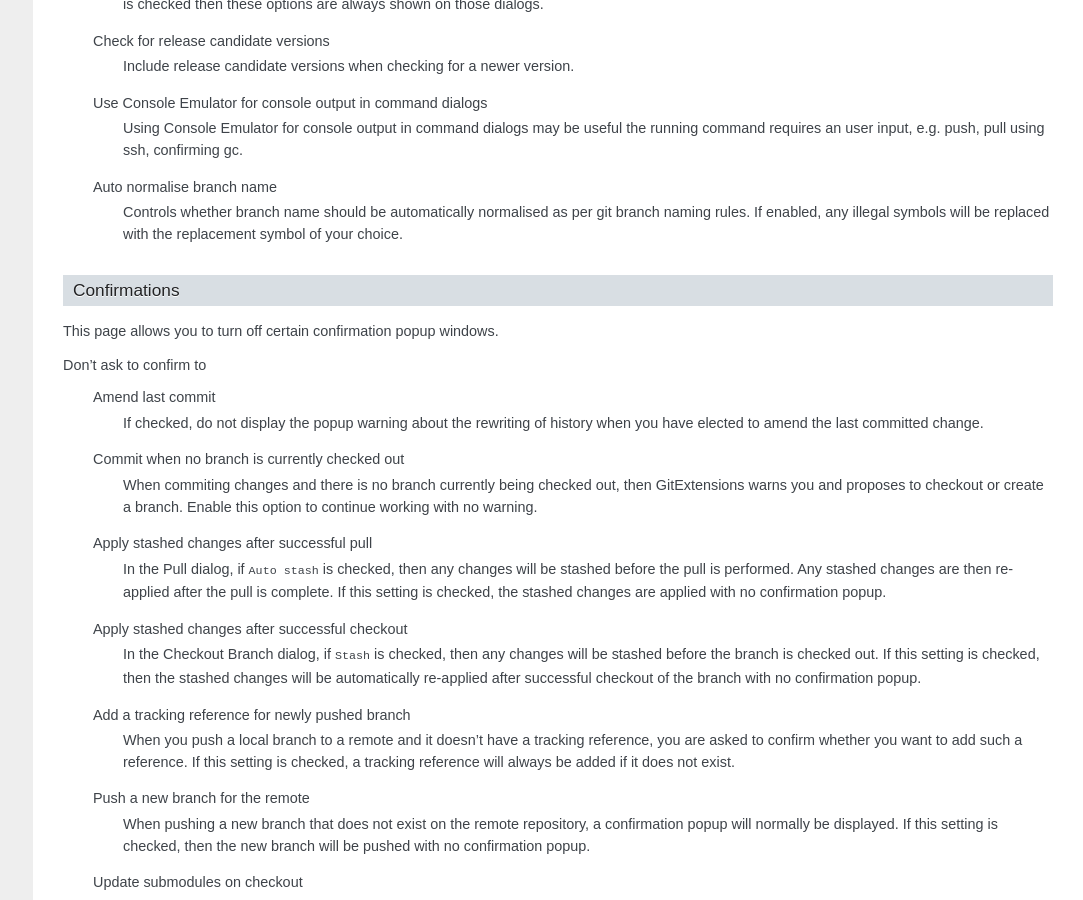
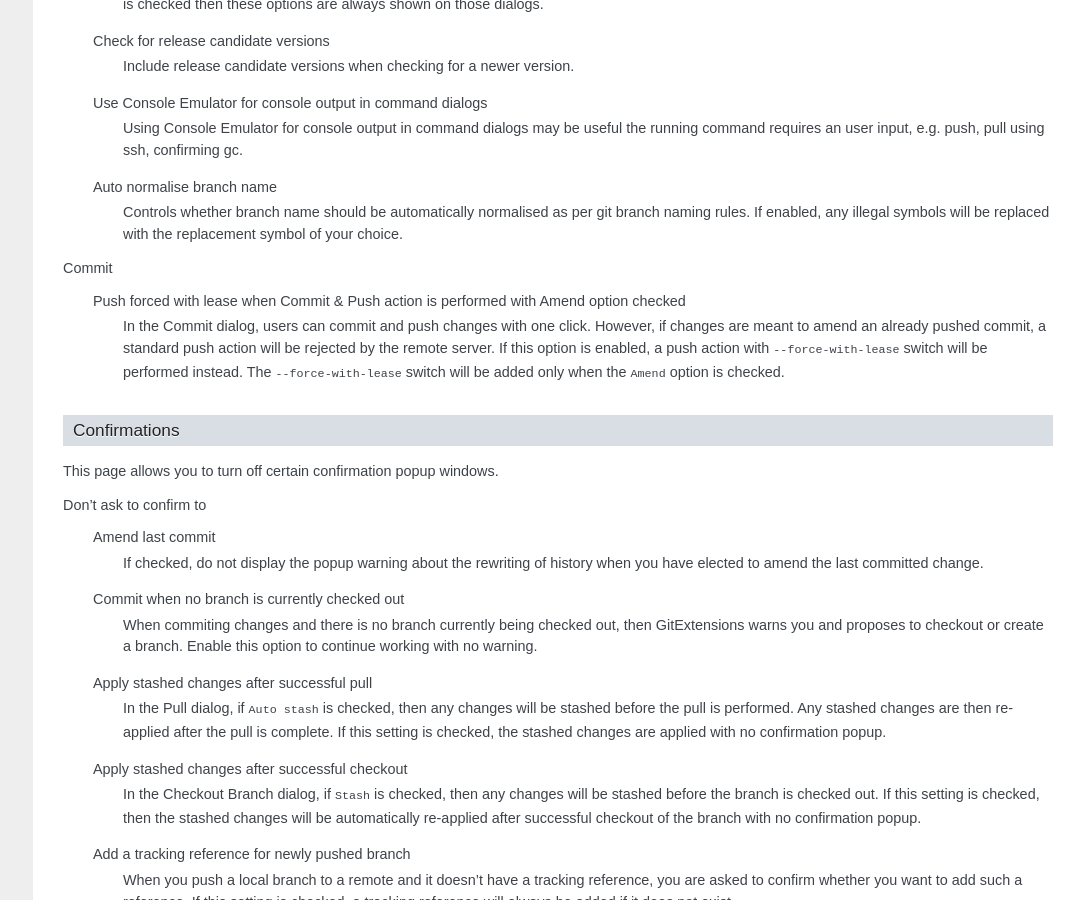
Before and after one commit to martinqt/GitExtensionsDoc, a Sphinx documentation site: the page built from source/settings.rst, in a window 1280 px wide and 900 px high, scrolled down 15645 px. Shown: the whole window, without its empty margins (197-1280 px from the left). Built offline with Sphinx 7.4.7, drawn with Linux system fonts in a browser that asks for light colours.

Commit message:
Description for 'Push forced with lease when Commit && Push action is performed with Amend'
Closes #71

```diff
--- a/source/settings.rst
+++ b/source/settings.rst
@@ -916,6 +916,15 @@ The settings that are used by Git are stored in the configuration files of Git.
       Controls whether branch name should be automatically normalised as per git branch
       naming rules. If enabled, any illegal symbols will be replaced with the replacement symbol of your choice.
 
+  .. settingsgroup:: Commit
+
+    .. setting:: Push forced with lease when Commit & Push action is performed with Amend option checked
+
+      In the Commit dialog, users can commit and push changes with one click. However, if changes are meant to amend
+      an already pushed commit, a standard push action will be rejected by the remote server. If this option is
+      enabled, a push action with ``--force-with-lease`` switch will be performed instead. The ``--force-with-lease``
+      switch will be added only when the ``Amend`` option is checked.
+
   .. settingspage:: Confirmations
 
     This page allows you to turn off certain confirmation popup windows.
```
